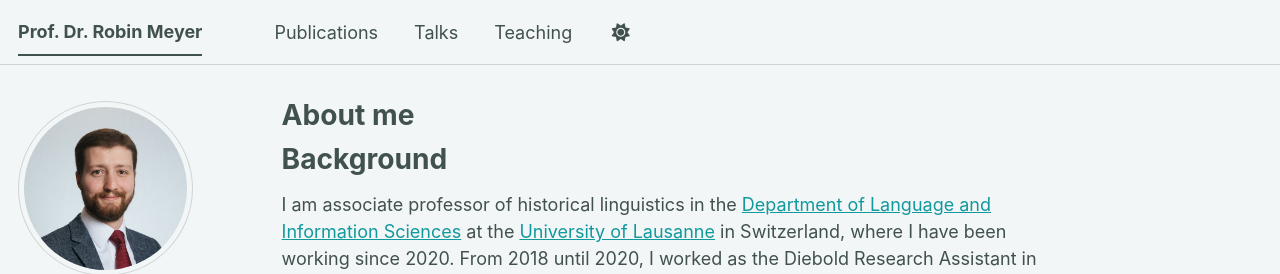
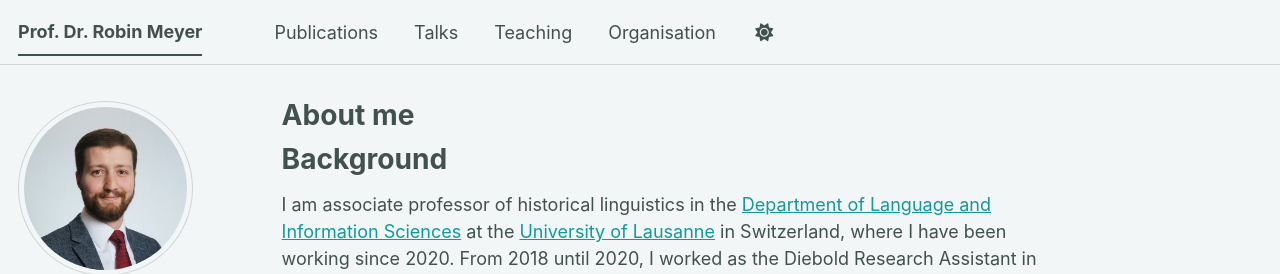
Before and after one commit to rbnmyr/rbnmyr.github.io, a Jekyll site: the page built from _pages/about.md, in a window 1280 px wide. Shown: the top 274 px of the page. Built offline with Jekyll 4.4.1, drawn with Linux system fonts in a browser that asks for light colours; a style sheet for code colours, icons or effects is not loaded.

Commit message:
Update navigation.yml
create organisation heading

```diff
--- a/_data/navigation.yml
+++ b/_data/navigation.yml
@@ -17,6 +17,9 @@ main:
   - title: "Teaching"
     url: /teaching/
 
+  - title: "Organisation"
+    url: /organisation/
+
  # - title: "Portfolio"
  #   url: /portfolio/
 
```
